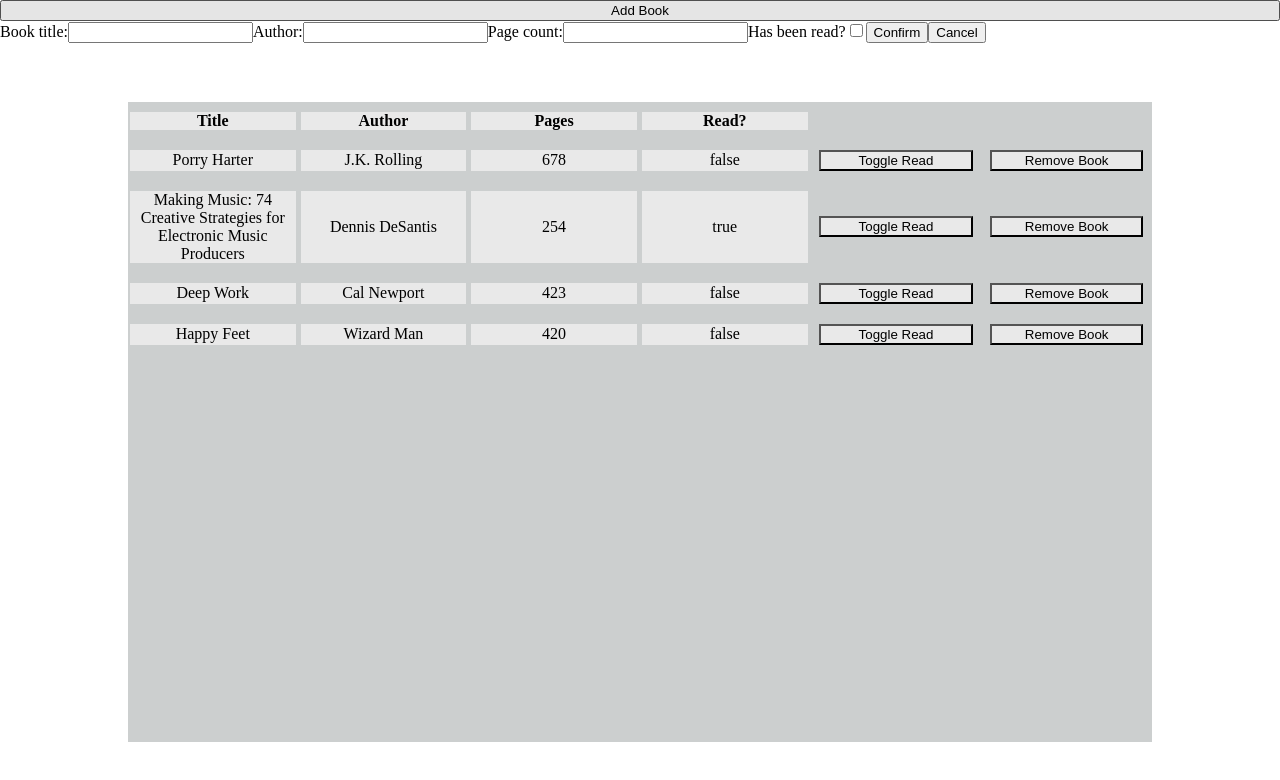
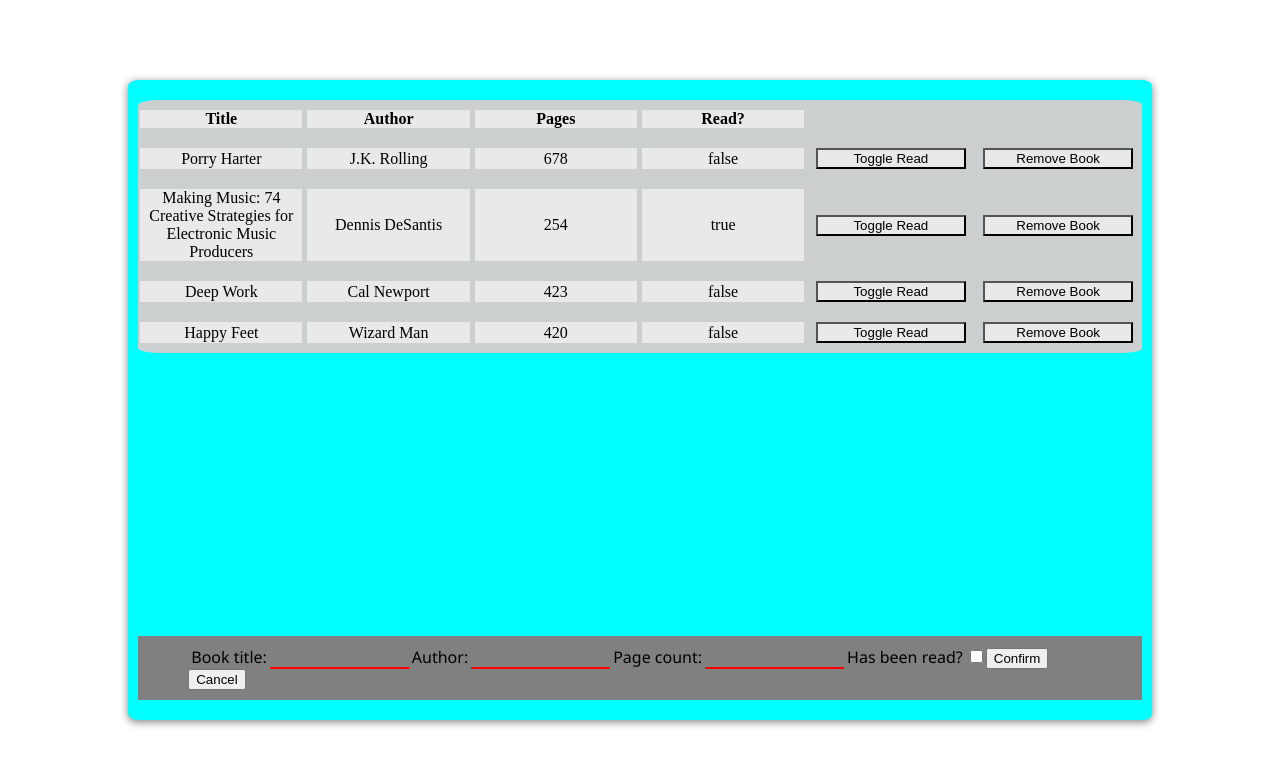
Before and after one commit to leolion0/odin-library, a plain HTML site: page index.html in a window 1280 px wide. Both pictures are taken after a click on the button "Add Book". Drawn offline with Linux system fonts and the light colour scheme.

Commit message:
Started adding styling improvements

```diff
--- a/css/style.css
+++ b/css/style.css
@@ -12,12 +12,33 @@ html, body {
     display: grid;
     flex-direction: column;
     margin: auto;
+    margin-top: 20px;
 
     background: rgb(204, 207, 207);
+    border-radius: 2%;
     grid-auto-rows: auto;
+    height: fit-content;
+    width: 98%;
+    margin-bottom: auto;
+    align-content: start;
+
+}
+
+#book-container-bg{
+    background-color: aqua;
+    margin: 15px;
+    position: relative;
     height: 80%;
     width: 80%;
-    align-content: start;
+    margin-left: auto;
+    margin-right: auto;
+    justify-content: center;
+    align-content: center;
+    display: flex;
+    border-radius: 1%;
+    box-shadow: 0px 2px 8px gray;
+    flex-direction: column;
+    justify-content: flex-start;
 }
 .book-row {
     display: grid;
@@ -40,9 +61,59 @@ html, body {
     height: 100%;
 }
 
+#new-book-container {
+    background-color: grey;
+    margin-top: 40px;
+    width: 98%;
+    margin-bottom: 20px;
+    align-self: center;
+    padding: 50px;
+    padding-top: 10px;
+    padding-bottom: 10px;
+    height: max-content;
+    display: flex;
+
+    justify-content: center;
+    align-content: center;
+    flex-direction: row;
+    box-sizing: border-box;
+}
+
 button.book-info {
     height: fit-content;
     align-self: center;
     justify-self: center;
     width: 90%;
 }
+
+#new-book-button {
+    justify-self:center;
+    align-self: center;
+}
+label {
+    font-family:'Segoe UI', Tahoma, Geneva, Verdana, sans-serif;
+    /* align-self: center;
+    justify-self: center;
+    justify-content: center;
+    align-content: center; */
+    display: flexbox;
+    margin: 3px;
+}
+
+
+
+.new-book-input[type=text] {
+        /* border-radius: 10%; */
+        border: none;
+        border-bottom: 2px solid red;
+
+        box-shadow: transparent;
+        background-color: transparent;
+        align-self: center;
+        justify-self: center;
+        justify-content: center;
+        align-content: center;
+        margin: auto;
+        width:  135px;
+        display: flexbox;
+}
--- a/index.html
+++ b/index.html
@@ -7,7 +7,8 @@
         <link rel="stylesheet" href="css/style.css">
     </head>
     <body>
-        <button id="new-book-button" data-open="false">Add Book</button>
+
+        <div id="book-container-bg">
             <div id="book-container">
                 <div class="book-row" id="column-headers">
                     <span class="book-info"><strong>Title</strong></span>
@@ -16,6 +17,14 @@
                     <span class="book-info"><strong>Read?</strong></span>
                 </div>
             </div>
+            <div id="new-book-container">
+                <button id="new-book-button" data-open="false">Add Book</button>
+                <div id="temp-fix"></div>
+            </div>
+
+        </div>
+
+
 
 
     <script src="js/library.js"></script>
--- a/js/library.js
+++ b/js/library.js
@@ -152,14 +152,17 @@ bookAddButton.addEventListener('click', event =>{
     bookAddForm.appendChild(cancelButton)
 
 
-    let bookContainer = document.querySelector("#book-container")
-    document.querySelector('body').insertBefore(bookAddForm, bookContainer)
+    let tempFix = document.querySelector("#temp-fix")
+
+    toggleAddBook()
+    document.querySelector('#new-book-container').insertBefore(bookAddForm, tempFix)
     bookAddButton.dataset.open
 })
 document.addEventListener('click', function(e){
     if (e.target && e.target.id == "cancel-button"){
         document.querySelector("#add-form").remove()
         document.querySelector("#new-book-button").dataset.open = "false"
+        toggleAddBook()
     }
 })
 
@@ -185,6 +188,7 @@ document.addEventListener('click', function(e){
 
         document.querySelector("#add-form").remove()
         document.querySelector("#new-book-button").dataset.open = "false"
+        toggleAddBook()
 
     }
 })
@@ -194,11 +198,13 @@ function createFormField(name, type, labelText) {
     let tempLable = document.createElement('label')
     tempLable.setAttribute('for', name);
     tempLable.textContent = labelText;
+    tempLable.classList.add('new-book-label')
 
     let tempInput = document.createElement('input')
     tempInput.type = type
     tempInput.id = name;
     tempInput.name = name;
+    tempInput.classList.add('new-book-input')
     return {label: tempLable, input: tempInput}
 }
 
@@ -206,3 +212,12 @@ function appendFormField(parent, comboObj) {
     parent.appendChild(comboObj.label);
     parent.appendChild(comboObj.input)
 }
+
+function toggleAddBook(){
+    let bookAddButton = document.querySelector("#new-book-button");
+    if (bookAddButton.style.display === "none") {
+      bookAddButton.style.display = "block";
+    } else {
+      bookAddButton.style.display = "none";
+    }
+}
```
Lines whose indentation alone changed are shown as unchanged.
